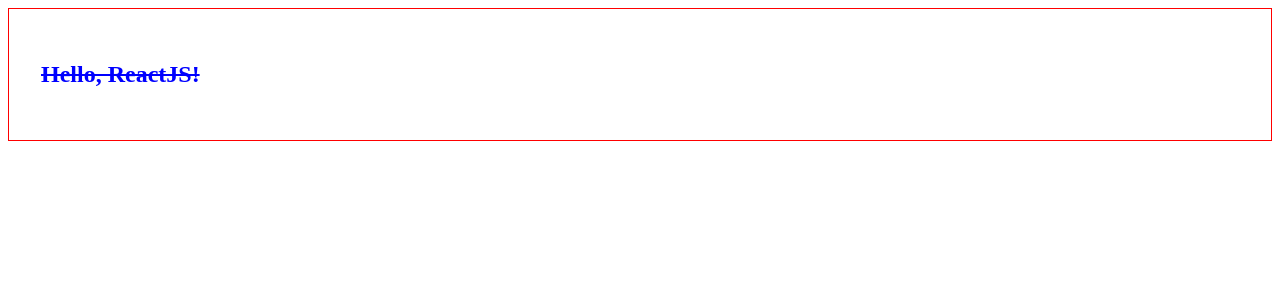
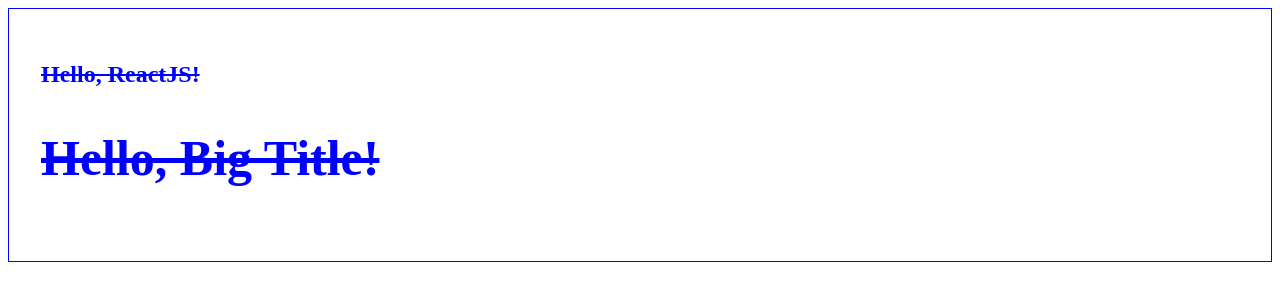
Before and after one commit to Limlim0208/ReactStudy, a React (Vite) app: page / in a window 1280 px wide. Shown: the top 300 px of the page. Built offline with nearby package versions, Linux system fonts and the light colour scheme.

Commit message:
08-08: 실습 코드

```diff
--- a/src/App.tsx
+++ b/src/App.tsx
@@ -5,19 +5,30 @@ const Title = styled.h1<{ $color: string; $decoration: string }>`
     text-decoration: ${(props) => props.$decoration};
 `;
 
+const BigTitle = styled(Title)`
+    font-size: 50px;
+`;
+
 const Wrapper = styled.section`
     padding: 2rem;
     border: 1px solid red;
 `;
 
+const BlueBorderWrapper = styled(Wrapper)`
+    border-color: blue;
+`;
+
 export default function App() {
     return (
         <>
-            <Wrapper>
+            <BlueBorderWrapper>
                 <Title $color="#0000ff" $decoration="line-through">
                     Hello, ReactJS!
                 </Title>
-            </Wrapper>
+                <BigTitle $color="#0000ff" $decoration="line-through">
+                    Hello, Big Title!
+                </BigTitle>
+            </BlueBorderWrapper>
         </>
     );
 }
```
